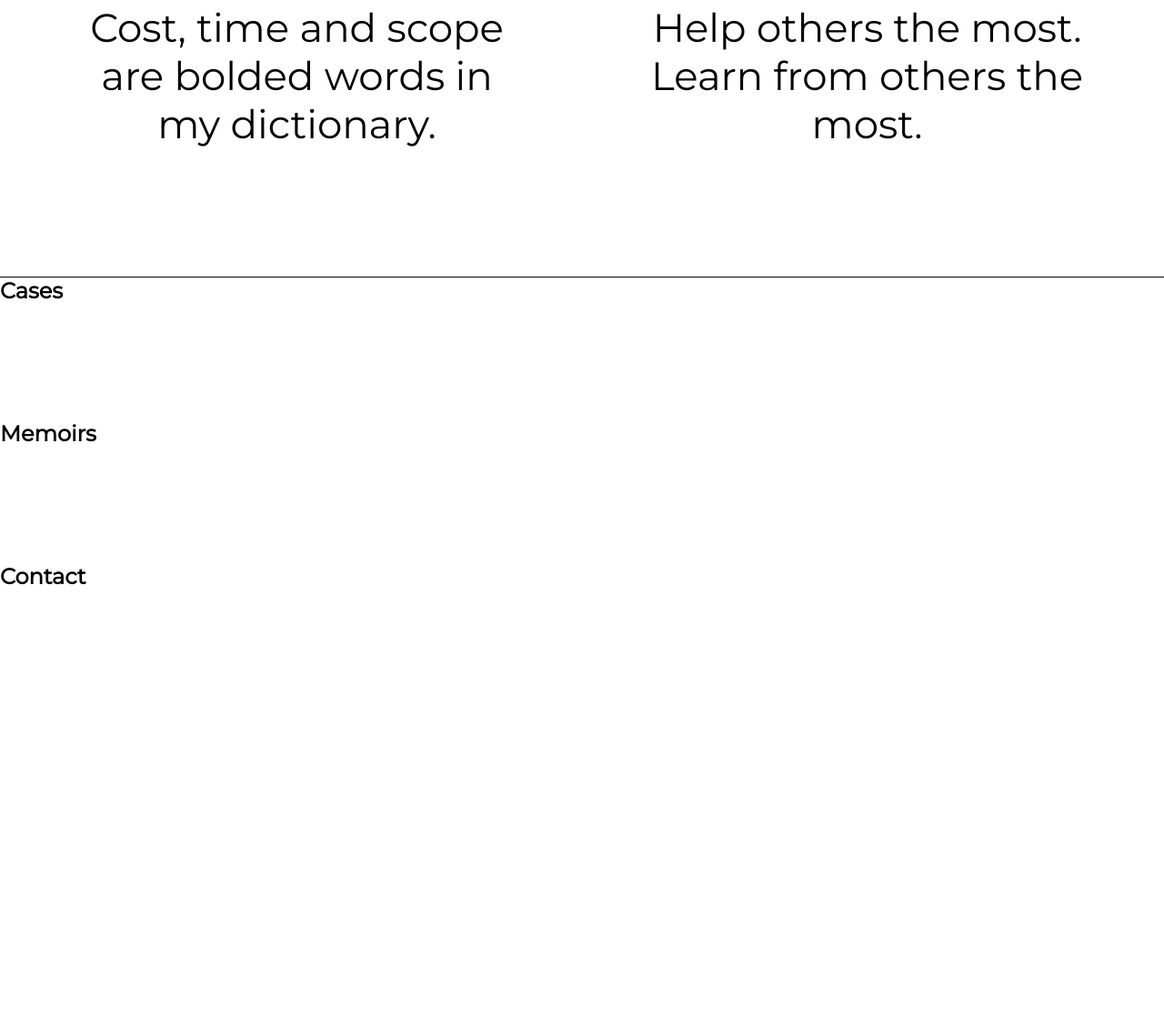
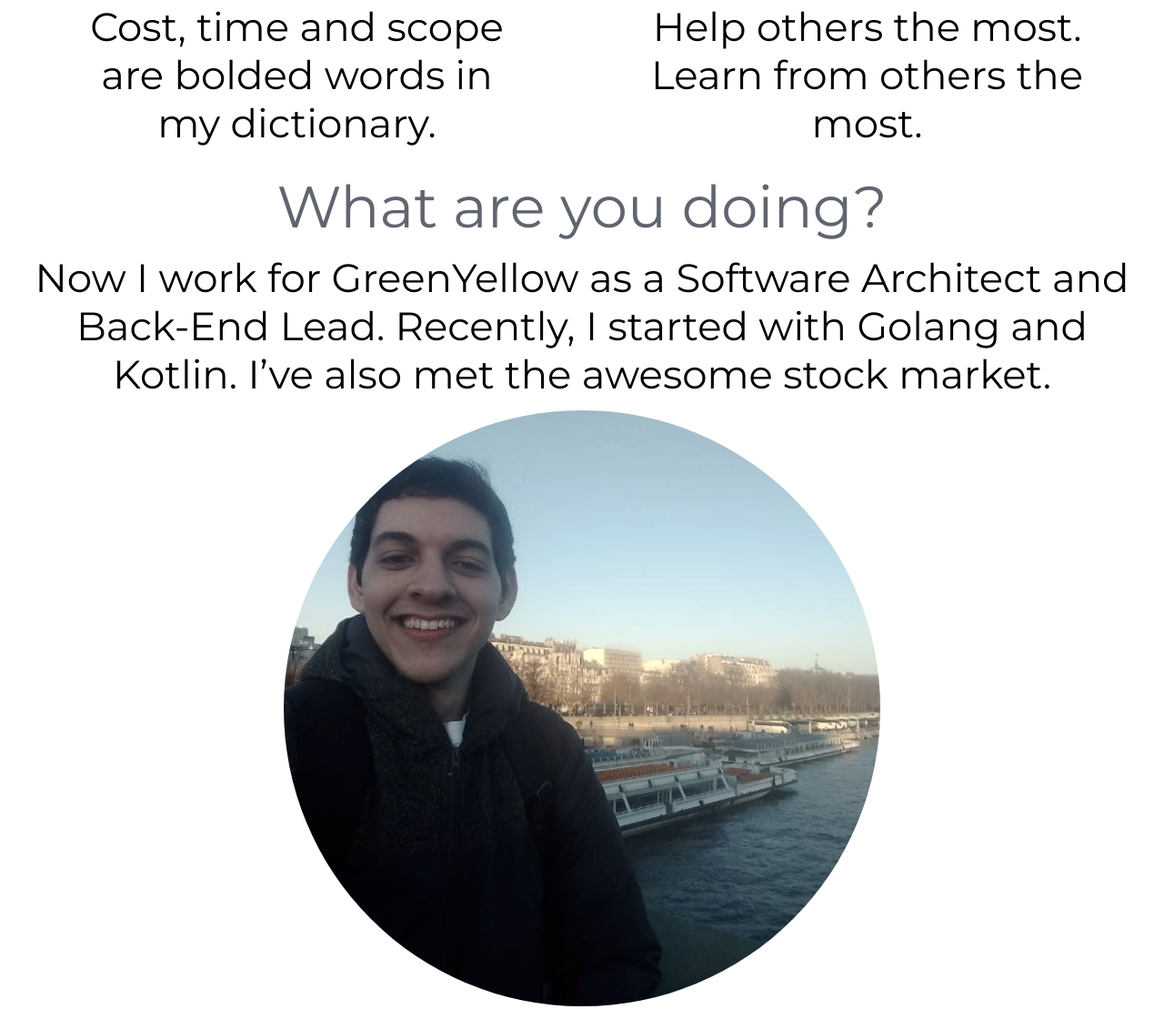
Before and after one commit to taciomcosta/portfolio, a website: page webapp/index.html in a window 1280 px wide. Shown: the part 2681-3790 px from the top of the page at 91% size. Before the commit the page ends 3457 px from the top, so only its background shows below. Drawn offline with Linux system fonts and the light colour scheme.

Commit message:
feat(about): add "What are you doing?"

```diff
--- a/webapp/index.html
+++ b/webapp/index.html
@@ -51,31 +51,39 @@
       </div>
     </section>
     <section id="aboutSection">
-      <div id="skills">
+      <div id="skillsSubsection">
         <div class="row">
           <div class="skill">
             <img src="res/icons/agile.svg">
-            <span id="agile">Agile</span>
+            <span id="agile" class="title">Agile</span>
             <p>Plan. Do. Check. Act. That’s how we can improve together.</p>
           </div>
           <div class="skill">
             <img src="res/icons/quality.svg">
-            <span id="quality">Quality</span>
+            <span id="quality" class="title">Quality</span>
             <p>Something is really done if I truly deliver quality.</p>
           </div>
         </div>
         <div class="row">
           <div class="skill">
             <img src="res/icons/management.svg">
-            <span id="management">Management</span>
+            <span id="management" class="title">Management</span>
             <p>Cost, time and scope are bolded words in my dictionary.</p>
           </div>
           <div class="skill">
             <img src="res/icons/teamwork.svg">
-            <span id="teamwork">Teamwork</span>
+            <span id="teamwork" class="title">Teamwork</span>
             <p>Help others the most. Learn from others the most.</p>
           </div>
         </div>
+      </div>
+      <div id="whatAreYouDoingSubsection">
+        <span id="whatAreYouDoing" class="title">What are you doing?</span>
+        <p class="description">
+          Now I work for GreenYellow as a Software Architect and Back-End Lead.
+          Recently, I started with Golang and Kotlin. I’ve also met the awesome stock market.
+        </p>
+        <img src="res/images/profile1.png" alt="Profile picture" />
       </div>
     </section>
     <section id="casesSection">
--- a/webapp/scss/_about.scss
+++ b/webapp/scss/_about.scss
@@ -1,11 +1,22 @@
 @use 'colors';
 
+.title {
+  font-size: 1rem;
+  font-size: 5vw;
+  color: colors.$third-color;
+  margin: 13px 0;
+}
+
+.description {
+  font-size: 0.87rem;
+  font-size: 3.4vw;
+}
+
 #aboutSection {
+  padding-top: 10%;
+}
 
-  padding-top: 10%;
-  border: 1px solid black;
-
-  #skills {
+#skillsSubsection {
   display: flex;
   flex-direction: column;
   padding: 13px;
@@ -30,13 +41,6 @@
       height: 64px;
     }
 
-      span {
-        font-size: 1rem;
-        font-size: 5vw;
-        color: colors.$third-color;
-        margin: 13px;
-      }
-
     p {
       width: 80%;
     }
@@ -46,6 +50,21 @@
   .row:nth-child(2) {
     margin-top: 26px;
   }
+}
 
+#whatAreYouDoingSubsection {
+  display: flex;
+  flex-direction: column;
+  text-align: center;
+  align-items: center;
+  margin: 0 16px;
+
+  img {
+    margin-top: 13px;
+    width: 52.5%;
+    height: 52.5%;
+    border-radius: 50%;
+    -webkit-filter: saturate(80%) sepia(20%) hue-rotate(0deg);
+    filter: saturate(80%) sepia(20%) hue-rotate(0deg);
   }
 }
```
Also changed, not shown: webapp/css/main.css, 1 other file. Lines whose indentation alone changed are shown as unchanged.
